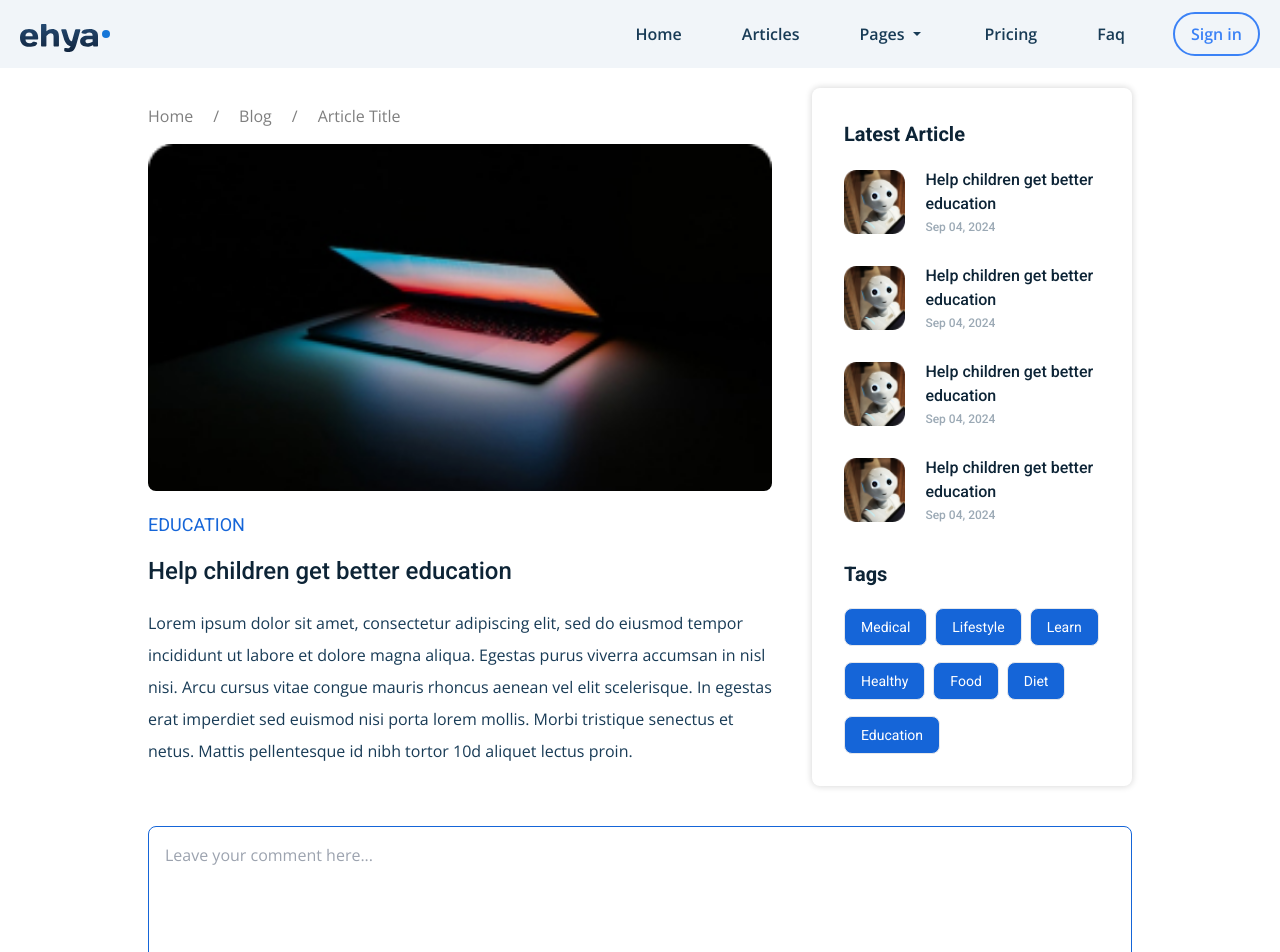
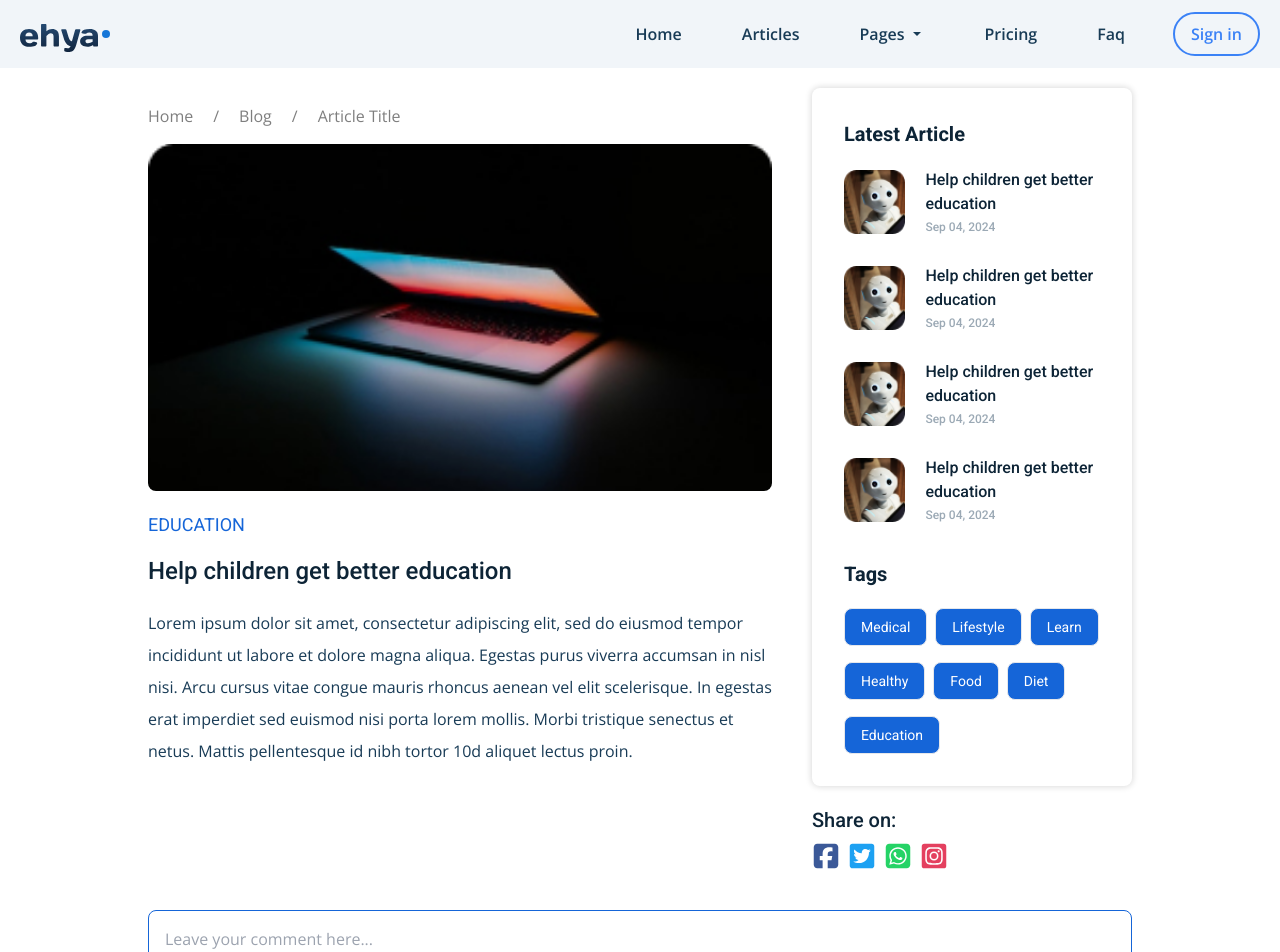
Before and after one commit to MianKashif2534/Ehya-BLog-app, a React (Create React App) app: page /blog/1 in a window 1280 px wide. Shown: the top 952 px of the page. Built offline with nearby package versions, Linux system fonts and the light colour scheme.

Commit message:
added social media buttons

```diff
--- /dev/null
+++ b/src/components/SocialShareButtons.jsx
@@ -0,0 +1,49 @@
+import React from 'react';
+import { FaSquareFacebook, FaSquareWhatsapp } from 'react-icons/fa6';
+import { FaTwitterSquare, FaInstagramSquare } from 'react-icons/fa';
+
+function SocialShareButtons({ url, title }) {
+  return (
+    <div className='w-full flex gap-x-2'>
+      {/* Facebook Share */}
+      <a
+        href={`https://www.facebook.com/dialog/share?app_id=2909739942509255&display=popup&href=${url}`}
+        target='_blank'
+        rel='noreferrer'
+      >
+        <FaSquareFacebook className='text-[#3b5998] w-7 h-auto' />
+      </a>
+
+      {/* Twitter Share */}
+      <a
+        href={`https://twitter.com/intent/tweet?text=${encodeURIComponent(
+          title
+        )}&url=${encodeURIComponent(url)}`}
+        target='_blank'
+        rel='noreferrer'
+      >
+        <FaTwitterSquare className='text-[#1DA1F2] w-7 h-auto' />
+      </a>
+
+      {/* WhatsApp Share */}
+      <a
+        href={`https://api.whatsapp.com/send?text=${encodeURIComponent(url)}`}
+        target='_blank'
+        rel='noreferrer'
+      >
+        <FaSquareWhatsapp className='text-[#25D366] w-7 h-auto' />
+      </a>
+
+      {/* Instagram (Placeholder) */}
+      <a
+        href={`https://www.instagram.com/`}
+        target='_blank'
+        rel='noreferrer'
+      >
+        <FaInstagramSquare className='text-[#E4405F] w-7 h-auto' />
+      </a>
+    </div>
+  );
+}
+
+export default SocialShareButtons;
--- a/src/components/commentsSection/CommentContainer.jsx
+++ b/src/components/commentsSection/CommentContainer.jsx
@@ -84,6 +84,7 @@ function CommentContainer({ className, loginUserId }) {
             updateComment={updateCommentHandler}
             deleteComment={deleteCommentHandler}
             replies={getRepliesHandler(comment._id)}
+            // loginUserId={loginUserId}
             />
           );
         })}
--- a/src/components/commentsSection/CommentForm.jsx
+++ b/src/components/commentsSection/CommentForm.jsx
@@ -23,7 +23,7 @@
             value={value}
             placeholder="Leave your comment here..."
             />
-            <div className="flex items-center gap-x-3 pt-2">
+            <div className="flex items-center flex-wrap gap-x-3 pt-2 flex-col-reverse gap-y-2 min-[420px]:flex-row">
             {formCancelHandler && (
                 <button onClick={formCancelHandler} className="px-4 py-2 border border-red-500 text-red-500 font-bold rounded-lg">
                 Cancel
--- a/src/components/commentsSection/Comments.jsx
+++ b/src/components/commentsSection/Comments.jsx
@@ -37,7 +37,7 @@ export default function Comments({
           alt="user img"
         />
         <div className="flex flex-1 flex-col">
-          <h4 className="font-semibold text-xs">{comment.user.name}</h4>
+          <h4 className="font-semibold text-xs lg:text-sm">{comment.user.name}</h4>
           <span className="text-xs text-dark-light">
             {new Date(comment.createdAt).toLocaleDateString("en-US", {
               month: "short",
@@ -62,10 +62,10 @@ export default function Comments({
           <div className="mt-5 flex gap-x-4 text-dark-light font-roboto my-3 text-sm">
             {loginUserId && (
               <button
-                className="flex items-center space-x-1"
-                onClick={() => {
-                  setAffectedComment({ type: "replying", _id: comment._id });
-                }}
+              className="flex items-center space-x-2"
+              onClick={() =>
+                setAffectedComment({ type: "replying", _id: comment._id })
+              }
             >
                 <LuMessageSquare className="w-4 h-auto" />
                 <span className="">Reply</span>
@@ -75,9 +75,9 @@ export default function Comments({
               <>
                  <button
                 className="flex items-center space-x-1"
-                  onClick={() => {
-                    setAffectedComment({ type: "editing", _id: comment._id });
-                  }}
+                onClick={() =>
+                  setAffectedComment({ type: "editing", _id: comment._id })
+                }
               >
                   <FaPencilAlt className="w-3 h-auto" />
                   <span className="">Edit</span>
@@ -108,13 +108,14 @@ export default function Comments({
               {replies.map((reply) => (
                 <Comments
                 key={reply._id}
+                addComment={addComment}
+                affectedComment={affectedComment}
+                setAffectedComment={setAffectedComment}
+                comment={reply}
+                deleteComment={deleteComment}
                 loginUserId={loginUserId}
-                  affectedComment={affectedComment}
-                  addComment={addComment}
+                replies={[]}
                 updateComment={updateComment}
-                  deleteComment={deleteComment}
-                  replies={[]}
-                  comment={reply}
                 parentId={comment._id}
               />
               ))}
--- a/src/pages/articleDetails/ArticlesDetails.jsx
+++ b/src/pages/articleDetails/ArticlesDetails.jsx
@@ -5,6 +5,8 @@ import images from "../../constants/images";
 import { Link } from "react-router-dom";
 import SuggestedPost from "./container/SuggestedPost";
 import CommentContainer from "../../components/commentsSection/CommentContainer";
+import SocialShareButtons from "../../components/SocialShareButtons";
+
 
 function ArticlesDetails() {
   const breadCrumbsData = [
@@ -54,7 +56,7 @@ function ArticlesDetails() {
     <Mainlayout>
       <section className="container mx-auto max-w-5xl flex flex-col p-5 lg:gap-x-5">
         {/* Article and Suggested Posts */}
-        <div className="flex flex-col lg:flex-row lg:items-start">
+        <div className="flex flex-col lg:flex-row lg:items-start gap-x-10">
           <article className="flex-1">
             <BreadCrumb data={breadCrumbsData} />
             <img className="w-full rounded-lg" src={images.post} alt="" />
@@ -76,12 +78,26 @@ function ArticlesDetails() {
               </p>
             </div>
           </article>
+          <div>
             <SuggestedPost
               header="Latest Article"
               post={postData}
               tags={tags}
               className={"mt-10 lg:mt-0 lg:max-w-xs"}
             />
+            <div className="mt-5">
+              <h2 className="font-roboto text-dark-hard mb-2 font-medium md:text-xl">
+                Share on:{" "}
+              </h2>
+              {/* encodeURI convert invalid characters into utf-8 format */}
+              <SocialShareButtons
+                url={encodeURI("https://developers.facebook.com/")}
+                title={encodeURIComponent(
+                  "Client and server side rendering explanation"
+                )}
+              />
+            </div>
+          </div>
         </div>
         {/* Comments Section */}
         <CommentContainer className={"mt-10"} loginUserId="a" />
--- a/src/pages/articleDetails/container/SuggestedPost.jsx
+++ b/src/pages/articleDetails/container/SuggestedPost.jsx
@@ -6,7 +6,7 @@ function SuggestedPost({ className, header, post = [] , tags}) {
   return (
     <>
       <div
-        className={`w-full shadow-[0px_0px_6px_1px_#00000024] rounded-lg p-4 md:p-8 ${className}  lg:ml-10`}
+        className={`w-full shadow-[0px_0px_6px_1px_#00000024] rounded-lg p-4 md:p-8 ${className}  `}
       >
         <h1 className="font-bold font-roboto text-dark-hard md:text-xl">{header}</h1>
         <div className="grid gap-y-7 mt-5 md:grid-cols-2 md:gap-x-2 lg:grid-cols-1">
```
Lines whose indentation alone changed are shown as unchanged.
